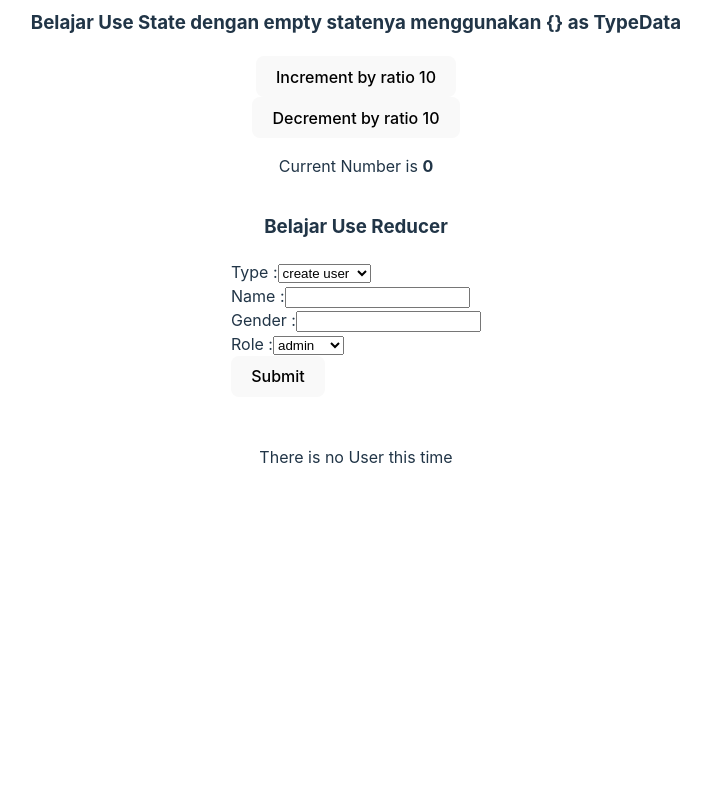
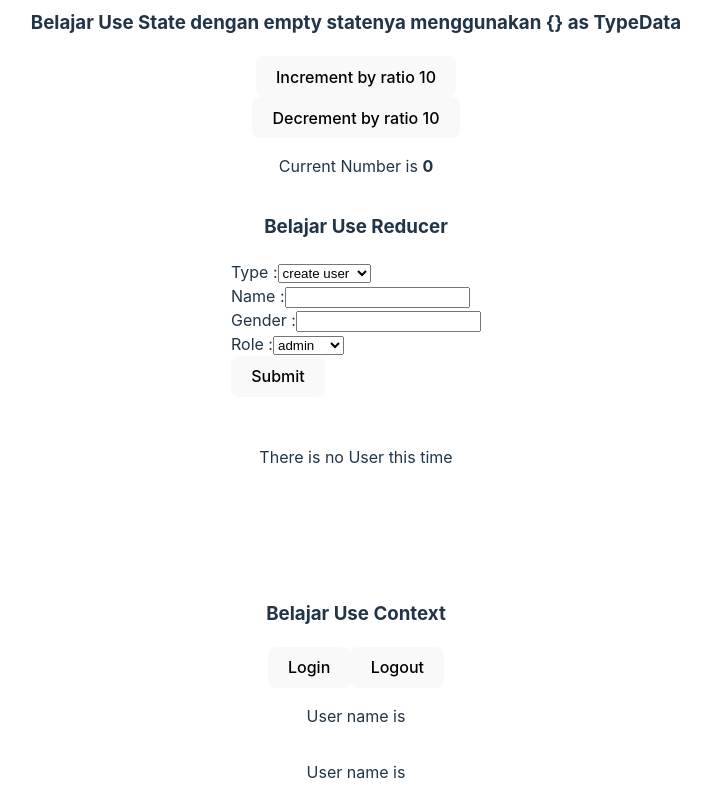
Before and after one commit to MAA14/belajar-react-typescript, a React (Vite) app: page / in a window 1280 px wide. Shown: the part 279-1079 px from the top of the page, without its empty margins (284-995 px from the left). Before the commit the page ends 860 px from the top, so only its background shows below. Built offline with nearby package versions, Linux system fonts and the light colour scheme.

Commit message:
Update : belajar user context

```diff
--- /dev/null
+++ b/src/basic-syntax/use-context/LoginWithUseContext.tsx
@@ -0,0 +1,47 @@
+import { useContext } from "react";
+import { UserContext } from "./UserContext";
+
+// const userContext = useContext(UserContext); // Error gk bisa diakses
+
+// Dengan UseContext kita tidak perlu props untuk mengirim data dan menerima data melainkan kita hanya perlu Contextnya kemudian menjadikan Component ini sebagai child dari ContextProvidernya
+export function LoginWithUseContext() {
+  // Import UserContext bukan UserContextProvider,
+  // karena UserContextProvider diimport nanti di main.tsx atau di Component yang akan mencakup semua component yang membutuhkan Provider ini
+  // Jangan initialize Context diluar fungsi Component karena nanti gk bisa diakses
+  const userContext = useContext(UserContext);
+
+  function handleLogin() {
+    if (userContext) {
+      userContext.setUser({
+        name: "MAA",
+        email: "maa@gmail.com",
+      });
+    }
+  }
+
+  function handleLogout() {
+    if (userContext) {
+      userContext.setUser(null);
+    }
+  }
+
+  return (
+    <div className="container">
+      <div className="button-container">
+        <button onClick={handleLogin}>Login</button>
+        <button onClick={handleLogout}>Logout</button>
+      </div>
+      <p>
+        User name is <b>{userContext?.user?.name}</b>
+      </p>
+      <p>
+        User name is <b>{userContext?.user?.email}</b>
+      </p>
+    </div>
+  );
+}
+
+/**
+ * @IMPORTANT
+ * @Step_Berikutnya lihat di main.tsx ada UserContextProvider
+ */
--- /dev/null
+++ b/src/basic-syntax/use-context/UserContext.tsx
@@ -0,0 +1,50 @@
+import React, { createContext, useState } from "react";
+
+/**
+ * @FLOW
+ * 1. UseContext hook memungkinkan Children element dapat mengakses value dari Context.Provider
+ * 2. Value Context.Provider = Value pada method createContext()
+ * 3. Value tidak hanya berisi function atau object, tapi juga bisa berisi hook seperti UseState
+ */
+
+/**
+ * @Step1
+ * Membuat Context-nya terlebih dahulu dengan method createContext()
+ * 1. Karena kita ingin membuat fitur login dan logout yang akan mengupdate data user, maka kita butuh UseState untuk menyimpan data User
+ * 2. Oleh karena itu kita akan membuat type untuk User dan UseState hook untuk User
+ */
+
+type User = {
+  name: string;
+  email: string;
+};
+
+// Membuat UserContext Type yang akan digunakan saat inisialisasi createContext()
+type UserContextType = {
+  user: User | null;
+  setUser: React.Dispatch<React.SetStateAction<User | null>>;
+};
+
+// Membuat dan Expoort UserContext dengan huruf awal Kapital karena ini akan jadi component
+export const UserContext = createContext<UserContextType | null>(null); // value = state awal
+
+/**
+ * @Step2
+ * Membuat component UserContextProvider yang akan mereturn component UserContext.Provider
+ * -- UserContext.Provider memiliki atribut value yang tipe datanya adalah UserContextType
+ */
+type UserContextProviderProps = {
+  children: React.ReactNode;
+};
+
+export function UserContextProvider({ children }: UserContextProviderProps) {
+  // Membuat UseState hook didalam component supaya bisa ke export dan perubahan datanya dapat diakses
+  let [user, setUser] = useState<User | null>(null);
+
+  // Memasukkan user dan setUser sebagai value dari UserContext.Provider
+  return (
+    <UserContext.Provider value={{ user, setUser }}>
+      {children}
+    </UserContext.Provider>
+  );
+}
--- a/src/main.tsx
+++ b/src/main.tsx
@@ -5,6 +5,8 @@ import { Login } from "./basic-syntax/use-state-syntax/simple-use-state.tsx";
 import { Users } from "./basic-syntax/use-state-syntax/future-value-use-state.tsx";
 import { IncDecWithState } from "./basic-syntax/use-state-syntax/use-state-with-as-object.tsx";
 import { FormUserWithReducer } from "./basic-syntax/use-reducer-syntax/use-reducer-tutorial.tsx";
+import { UserContextProvider } from "./basic-syntax/use-context/UserContext.tsx";
+import { LoginWithUseContext } from "./basic-syntax/use-context/LoginWithUseContext.tsx";
 
 ReactDOM.createRoot(document.getElementById("root")!).render(
   <React.StrictMode>
@@ -21,5 +23,9 @@ ReactDOM.createRoot(document.getElementById("root")!).render(
     <IncDecWithState></IncDecWithState>
     <h3>Belajar Use Reducer</h3>
     <FormUserWithReducer></FormUserWithReducer>
+    <h3>Belajar Use Context</h3>
+    <UserContextProvider>
+      <LoginWithUseContext></LoginWithUseContext>
+    </UserContextProvider>
   </React.StrictMode>
 );
```
